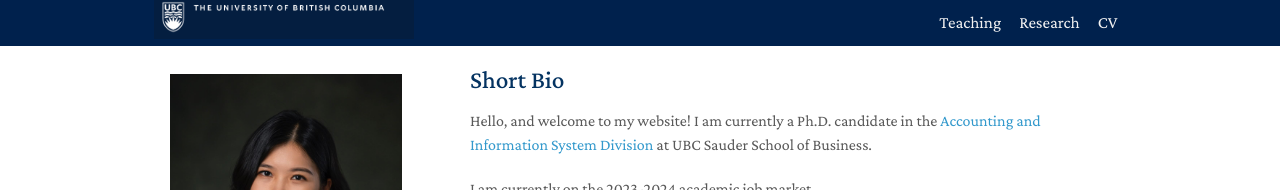
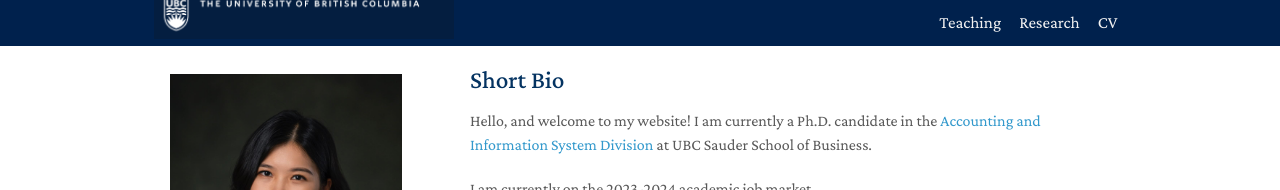
Before and after one commit to zeyang1225/zeyang1225.github.io, a Jekyll site: the page built from index.md, in a window 1280 px wide. Shown: the top 190 px of the page. Built offline with Jekyll 4.4.1, drawn with Linux system fonts in a browser that asks for light colours; nearby versions of some CDN libraries; a style sheet for code colours, icons or effects is not loaded; our own code applies the rules of GitHub Pages for plain Markdown files.

Commit message:
Update homepage.html

```diff
--- a/_layouts/homepage.html
+++ b/_layouts/homepage.html
@@ -59,7 +59,7 @@
   </head>
   <body>
       <div class="topnav">
-      <a href="https://www.ubc.ca/"><img width="260" src="./assets/img/ubc logo.png"></a>
+      <a href="https://www.ubc.ca/"><img width="300" src="./assets/img/ubc logo.png"></a>
       <div id="myLinks">
     <a class="normal right" href="./#cv">CV</a>
     <a class="normal" href="./#dissertation">Research</a>
```
